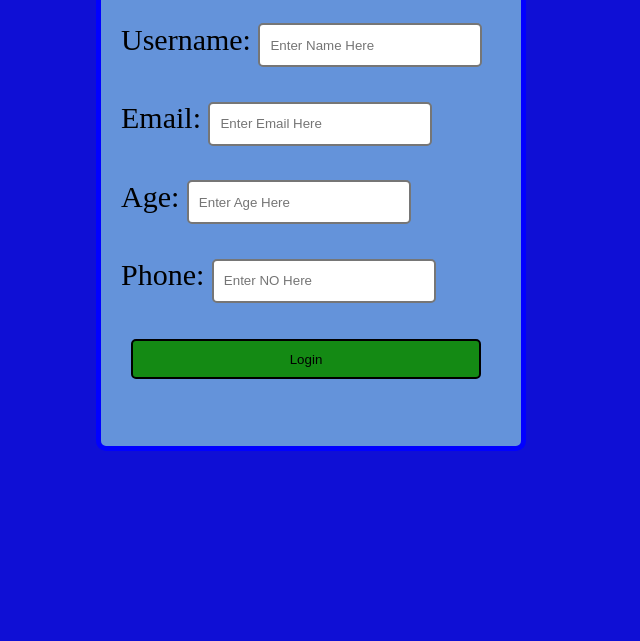
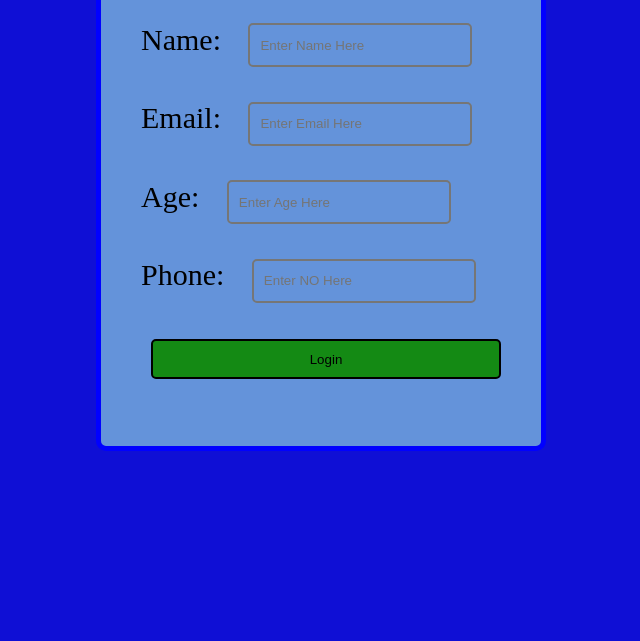
Before and after one commit to Deva1512/UI-React, a plain HTML site: page project.html in a window 1280 px wide. Shown: the part 159-800 px from the top of the page, without its empty margins (412-1052 px from the left). Drawn offline with Linux system fonts and the light colour scheme.

Commit message:
modified

```diff
--- a/project.css
+++ b/project.css
@@ -11,7 +11,7 @@
     border-color: blue;
     margin-left: 500px;
     margin-top: 50px;
-    padding-left: 20px;
+    padding-left: 40px;
 
 }
 input{
@@ -20,5 +20,7 @@ input{
     padding: 10px;
     border-style: solid;
     border-radius: 5px;
+    margin-left: 20px;
+    background-color: rgb(100, 147, 218);
 
 }
--- a/project.html
+++ b/project.html
@@ -11,7 +11,7 @@
 
     <div class="form">
         <h2 style="text-align: center;">Form</h2>
-        <label for="username">Username:</label>
+        <label for="username">Name:</label>
         <input type="text" name="username" id="username" placeholder="Enter Name Here" maxlength="20" required> <br><br>
         <label for="email">Email:</label>
         <input type="email" name="email" id="email" placeholder="Enter Email Here" required><br><br>
```
